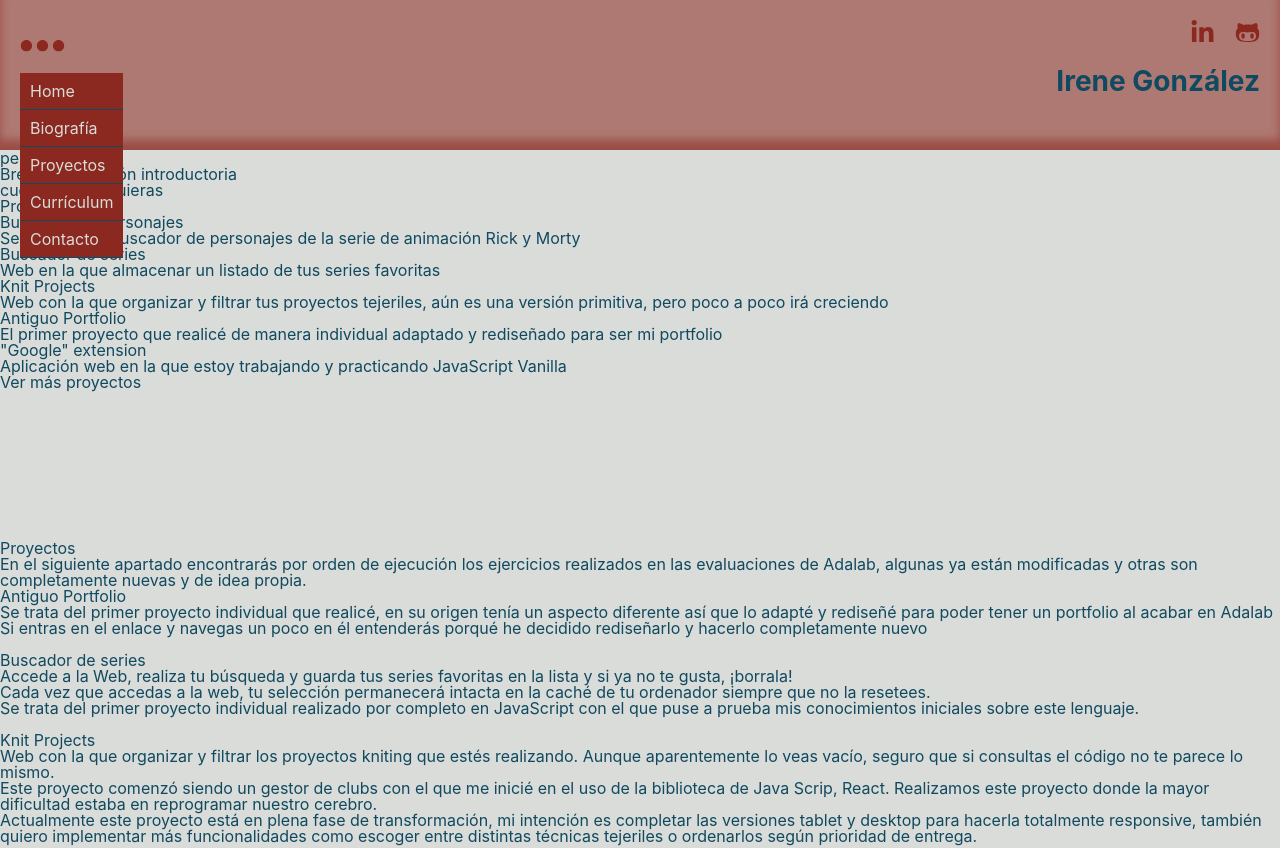
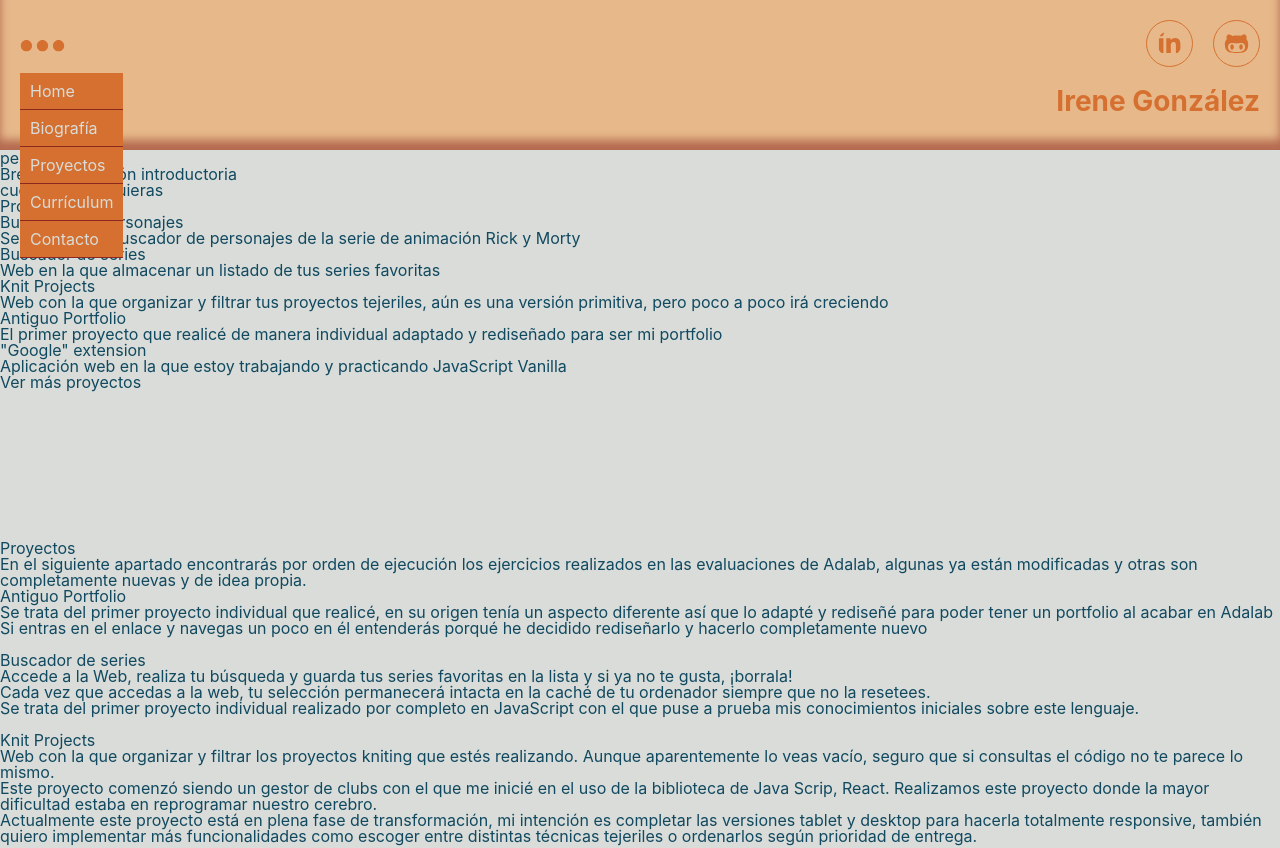
Before and after one commit to IreGonzalez/Portfolio2.0, a React (Create React App) app: page / in a window 1280 px wide. Shown: the top 848 px of the page. Built offline with nearby package versions, Linux system fonts and the light colour scheme.

Commit message:
correct border links

```diff
--- a/src/components/header.js
+++ b/src/components/header.js
@@ -1,7 +1,5 @@
 // STYLESHEET
 import "../styles/Header.scss";
-import github from "../content/img/github-alt-brands.svg";
-import linkedIn from "../content/img/linkedin-in-brands.svg";
 
 const Header = (props) => {
 	return (
@@ -21,16 +19,18 @@ const Header = (props) => {
 
 			<div className="social">
 				<nav className="social-nav">
-					<a href="https://www.linkedin.com/in/iregonzalez" title="LinkedIn">
-						<img className="social-link" src={linkedIn} />
+					<a className="social-a" href="https://www.linkedin.com/in/iregonzalez" title="LinkedIn">
+						<svg className="social-link" viewBox="0 0 448 512" >
+							<path d="M100.28 448H7.4V148.9h92.88zM53.79 108.1C24.09 108.1 0 83.5 0 53.8a53.79 53.79 0 0 1 107.58 0c0 29.7-24.1 54.3-53.79 54.3zM447.9 448h-92.68V302.4c0-34.7-.7-79.2-48.29-79.2-48.29 0-55.69 37.7-55.69 76.7V448h-92.78V148.9h89.08v40.8h1.3c12.4-23.5 42.69-48.3 87.88-48.3 94 0 111.28 61.9 111.28 142.3V448z" />
+						</svg>
 					</a>
-					<a href="https://github.com/IreGonzalez" title="GitHub">
-						<img className="social-link" src={github} />
+					<a className="social-a" href="https://github.com/IreGonzalez" title="GitHub">
+						<svg className="social-link" viewBox="0 0 480 512">
+							<path d="M186.1 328.7c0 20.9-10.9 55.1-36.7 55.1s-36.7-34.2-36.7-55.1 10.9-55.1 36.7-55.1 36.7 34.2 36.7 55.1zM480 278.2c0 31.9-3.2 65.7-17.5 95-37.9 76.6-142.1 74.8-216.7 74.8-75.8 0-186.2 2.7-225.6-74.8-14.6-29-20.2-63.1-20.2-95 0-41.9 13.9-81.5 41.5-113.6-5.2-15.8-7.7-32.4-7.7-48.8 0-21.5 4.9-32.3 14.6-51.8 45.3 0 74.3 9 108.8 36 29-6.9 58.8-10 88.7-10 27 0 54.2 2.9 80.4 9.2 34-26.7 63-35.2 107.8-35.2 9.8 19.5 14.6 30.3 14.6 51.8 0 16.4-2.6 32.7-7.7 48.2 27.5 32.4 39 72.3 39 114.2zm-64.3 50.5c0-43.9-26.7-82.6-73.5-82.6-18.9 0-37 3.4-56 6-14.9 2.3-29.8 3.2-45.1 3.2-15.2 0-30.1-.9-45.1-3.2-18.7-2.6-37-6-56-6-46.8 0-73.5 38.7-73.5 82.6 0 87.8 80.4 101.3 150.4 101.3h48.2c70.3 0 150.6-13.4 150.6-101.3zm-82.6-55.1c-25.8 0-36.7 34.2-36.7 55.1s10.9 55.1 36.7 55.1 36.7-34.2 36.7-55.1-10.9-55.1-36.7-55.1z" />
+						</svg>
 					</a>
 				</nav>
-				<h1 className="social-name">
-					Irene González
-				</h1>
+				<h1 className="social-name">Irene González</h1>
 			</div>
 		</header>
 	);
--- a/src/styles/Header.scss
+++ b/src/styles/Header.scss
@@ -15,19 +15,20 @@
 
 .hamburguer{
   max-width: 45px;
-  fill: var(--color_5);
+  fill: var(--color_link);
 }
 
 .menu{
-  background-color: var(--color_5);
+  background-color: var(--color_link);
   display: flex;
   flex-direction: column;
   &-element{
     padding: 10px;
     color: var(--color_1);
-    border-bottom: 1px var(--color_6) solid;
+    border-bottom: 1px var(--color_5) solid;
     &:hover{
-      background-color: var(--color_6);
+      color: var(--color_1);
+      background-color: var(--color_3);
     }
   }
 }
@@ -41,12 +42,26 @@
     justify-content: flex-end;
     gap: 20px;
   }
+  &-a{
+    display: flex;
+    width: inherit;
+    height: inherit ;
+  }
   &-link{
     fill: var(--color_link);
+    border: solid 1px var(--color_link);
+    border-radius: 50%;
+    padding: 10px;
     width: 25px;
     height: 25px;
+    box-sizing: context-box;
+    &:hover {
+      fill: var(--color_link_hover);
+      background-color: var(--bg_link_hover);
+    }
   }
   &-name{
+    color: var(--color_4);
     font-size: var(--size_title_m);
     font-weight: var(--bold);
   }
--- a/src/styles/Variables.scss
+++ b/src/styles/Variables.scss
@@ -28,12 +28,12 @@
   --color_button_B_hover: var(--color_3);
 
   // Link
-  --color_link: var(--color_5);
-  --color_link_hover: var(--color_4);
+  --color_link: var(--color_4);
+  --color_link_hover: var(--color_3);
   --bg_link_hover: var(--color_5);
 
   // Background
-  --bg-header: var(--color_5t);
+  --bg-header: var(--color_3t);
   --bg-footer: var(--color_5);
   --bg-main: va(--color_6);
 
@@ -102,12 +102,12 @@ body{
 main {
   padding-top: 150px;
 }
-a{
-  color: var(--color_link);
-  &:hover{
-    color: var(--color_link_hover);
-  }
-}
+// a{
+//   color: var(--color_link);
+//   &:hover{
+//     color: var(--color_link_hover);
+//   }
+// }
 
 
 // MIXINS
```
